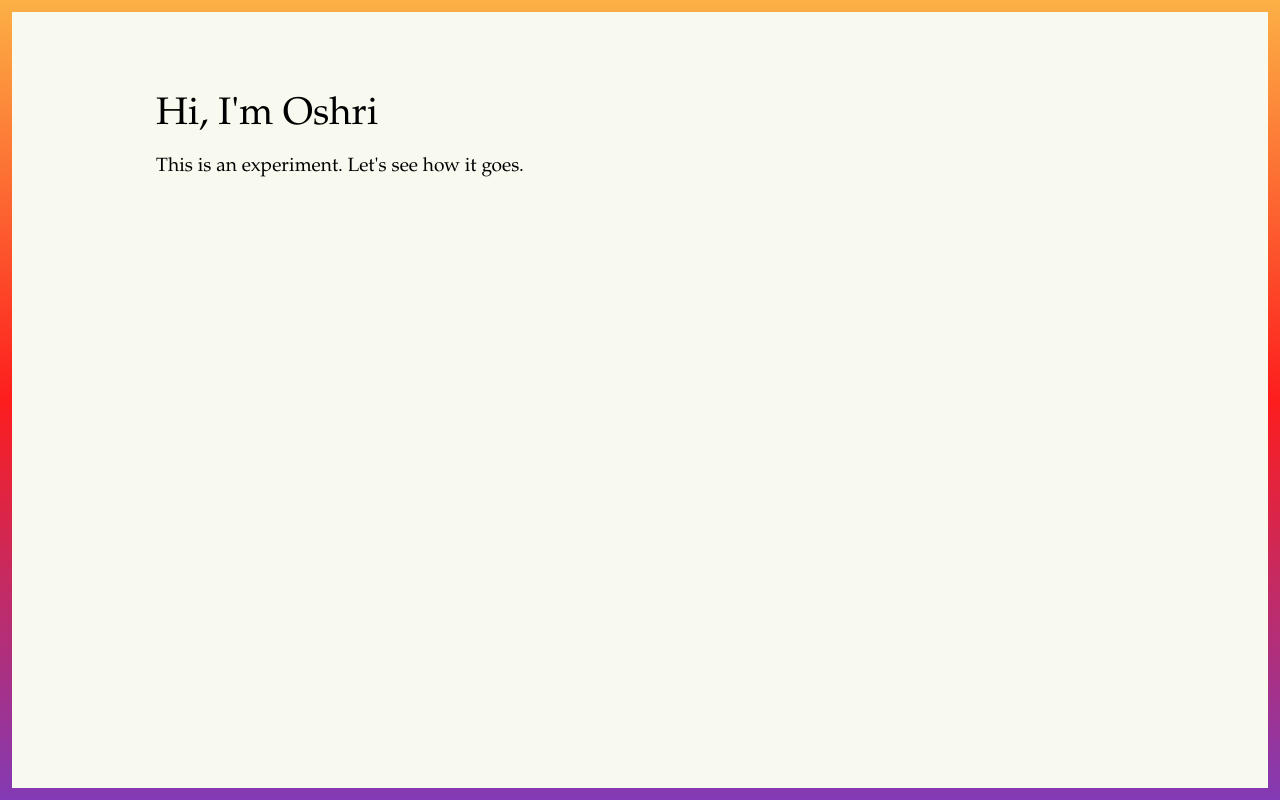
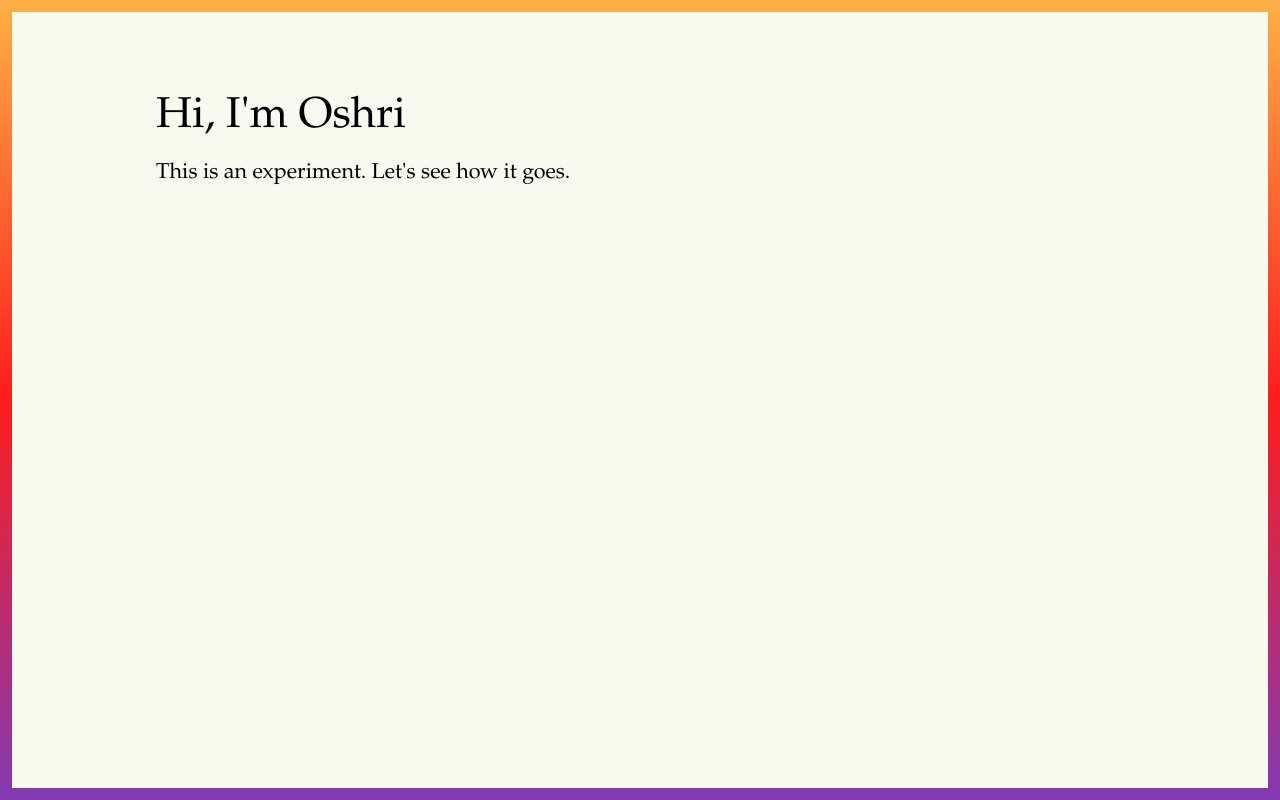
Before and after one commit to oshridudi/oshri-me, a plain HTML site: page index.html in a window 1280 px wide. Drawn offline with Linux system fonts and the light colour scheme.

Commit message:
change font size to relative units

```diff
--- a/styles.css
+++ b/styles.css
@@ -23,6 +23,6 @@ body {
 	margin: 1.5vh 1.5vh;
 	padding: 5% 10%;
 	font-family: Palatino, serif;
-	font-size: 1.2rem;
+	font-size: 2.7vh;
 	background-color: #f8f9ef;
 }
```
